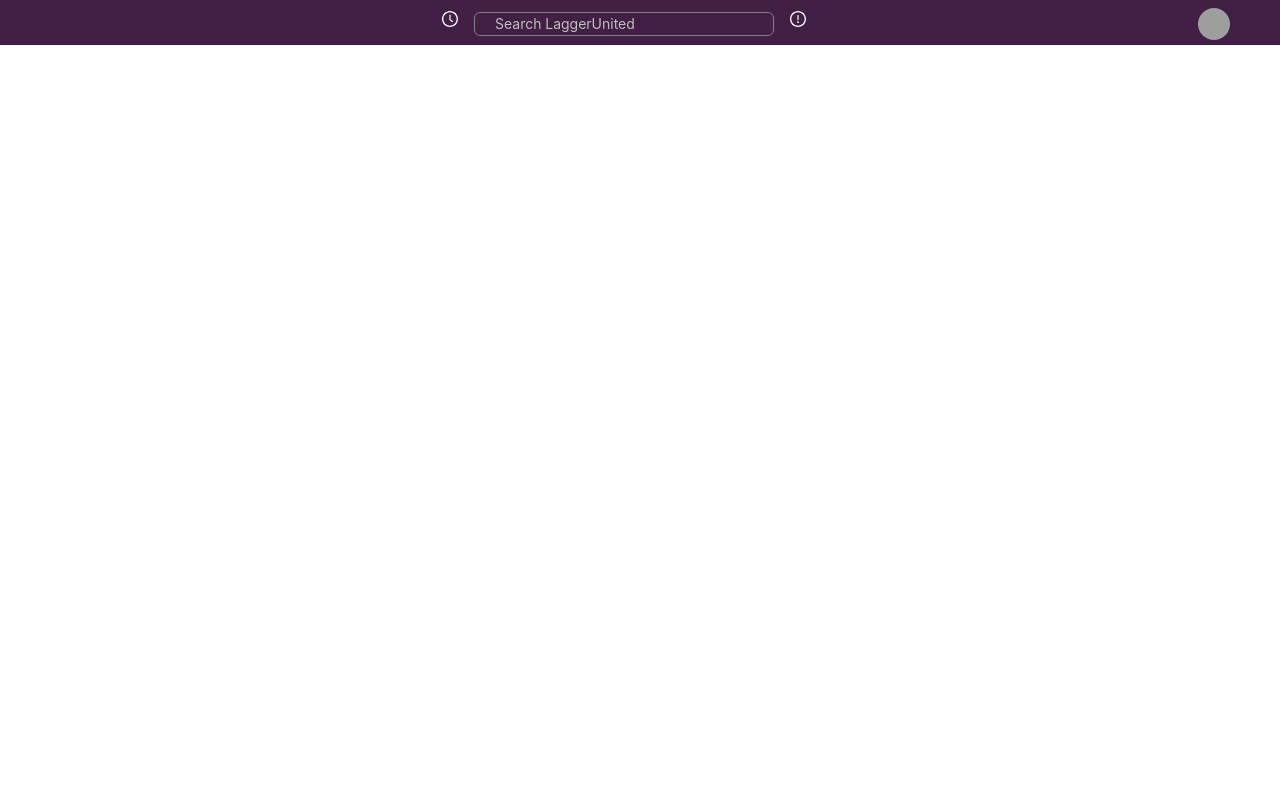
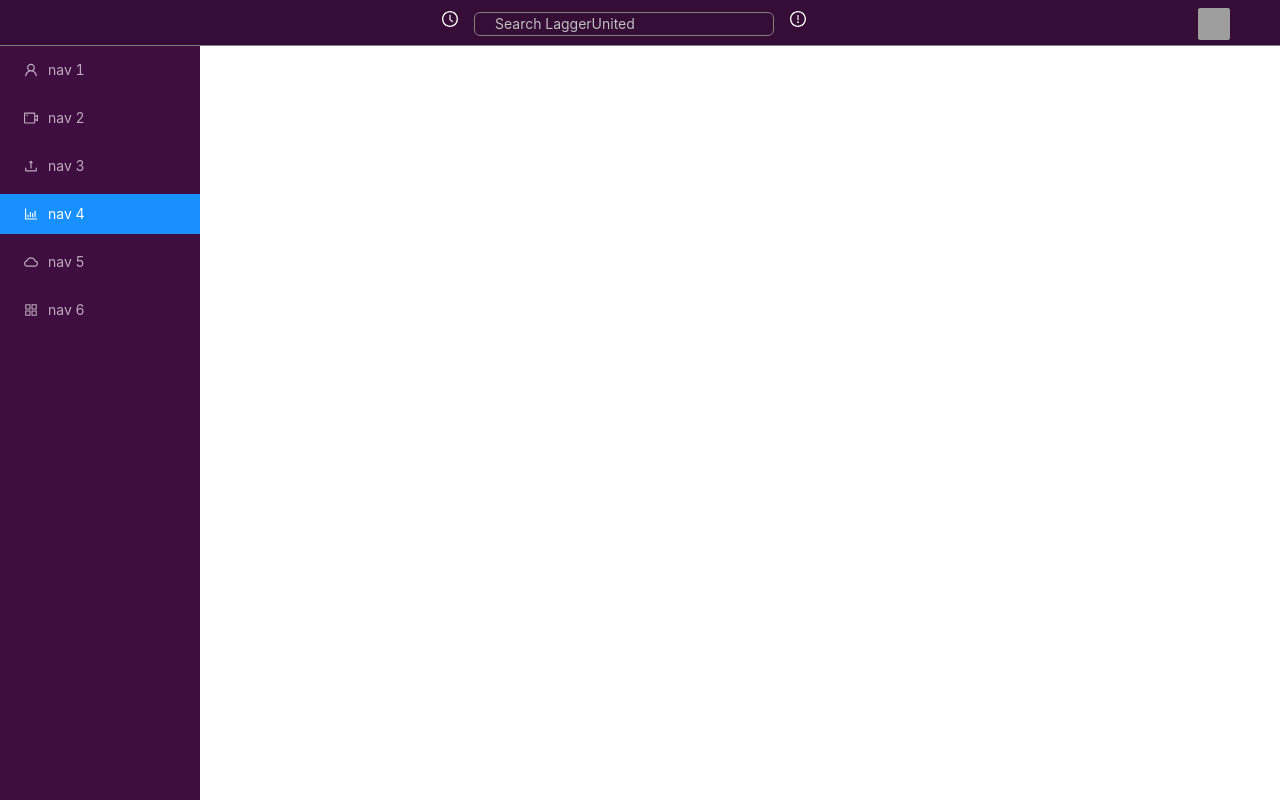
Before and after one commit to abdur-rakib/react-slack-clone, a React (Create React App) app: page / in a window 1280 px wide. Built offline with nearby package versions, Linux system fonts and the light colour scheme; grey boxes are pictures that could not be loaded.

Commit message:
added sidebar

```diff
--- a/src/App.css
+++ b/src/App.css
@@ -14,8 +14,8 @@ body {
   color: white;
   height: 46px;
   line-height: 42px;
-  border-bottom: 1px solid whitesmoke;
-  background-color: #421f44;
+  border-bottom: 1px solid gray;
+  background-color: #350d36;
   display: flex;
 }
 
@@ -30,7 +30,7 @@ body {
   color: gray;
   border: 1px solid gray;
   border-radius: 6px;
-  background-color: #421f44;
+  background-color: #350d36;
 }
 
 .ant-input:focus,
@@ -41,7 +41,18 @@ body {
 
 .header__rightIcon {
   margin-top: -7px !important;
+  cursor: pointer;
 }
 .header__leftIcon {
   margin-top: -7px !important;
+  cursor: pointer;
 }
+
+/* Sidebar */
+.ant-layout-sider {
+  background-color: #3f0e40;
+  /* margin-top: -1px; */
+}
+.ant-menu-dark.ant-menu-inline {
+  background-color: #3f0e40;
+}
--- a/src/App.js
+++ b/src/App.js
@@ -1,11 +1,18 @@
 import React from "react";
 import "./App.css";
 import Head from "./Component/Header/Head";
+import SideBar from "./Component/Sidebar/SideBar";
+import { Layout } from "antd";
 
 const App = () => {
   return (
     <div>
       <Head />
+      <div className="app__body">
+        <Layout>
+          <SideBar />
+        </Layout>
+      </div>
     </div>
   );
 };
--- a/src/Component/Header/Head.js
+++ b/src/Component/Header/Head.js
@@ -1,9 +1,8 @@
 import React from "react";
-import { Layout, AutoComplete, Input } from "antd";
+import { Layout, AutoComplete, Input, Tooltip } from "antd";
 import {
   ClockCircleOutlined,
   ExclamationCircleOutlined,
-  SearchOutlined,
 } from "@ant-design/icons";
 import Avatar from "antd/lib/avatar/avatar";
 const { Header } = Layout;
@@ -13,7 +12,9 @@ const Head = () => {
     <Header className="">
       <div className="header">
         <div className="header__leftIcon mx-2">
-          <ClockCircleOutlined />
+          <Tooltip placement="bottom" title="History">
+            <ClockCircleOutlined />
+          </Tooltip>
         </div>
         <div className="header__search mx-2">
           {/* <SearchOutlined /> */}
@@ -28,10 +29,14 @@ const Head = () => {
           </AutoComplete>
         </div>
         <div className="header__rightIcon mx-2">
-          <ExclamationCircleOutlined />
+          <Tooltip placement="bottom" title="Help">
+            <ExclamationCircleOutlined />
+          </Tooltip>
         </div>
       </div>
       <Avatar
+        shape="square"
+        dot
         src="https://zos.alipayobjects.com/rmsportal/ODTLcjxAfvqbxHnVXCYX.png"
         className="mt-2"
       />
--- /dev/null
+++ b/src/Component/Sidebar/SideBar.js
@@ -0,0 +1,49 @@
+import React from "react";
+import { Layout, Menu } from "antd";
+
+import {
+  AppstoreOutlined,
+  BarChartOutlined,
+  CloudOutlined,
+  UserOutlined,
+  UploadOutlined,
+  VideoCameraOutlined,
+} from "@ant-design/icons";
+
+const { Sider } = Layout;
+const SideBar = () => {
+  return (
+    <Sider
+      style={{
+        overflow: "auto",
+        height: "100vh",
+        position: "fixed",
+        left: 0,
+      }}
+    >
+      <div className="logo" />
+      <Menu theme="dark" mode="inline" defaultSelectedKeys={["4"]}>
+        <Menu.Item key="1" icon={<UserOutlined />}>
+          nav 1
+        </Menu.Item>
+        <Menu.Item key="2" icon={<VideoCameraOutlined />}>
+          nav 2
+        </Menu.Item>
+        <Menu.Item key="3" icon={<UploadOutlined />}>
+          nav 3
+        </Menu.Item>
+        <Menu.Item key="4" icon={<BarChartOutlined />}>
+          nav 4
+        </Menu.Item>
+        <Menu.Item key="5" icon={<CloudOutlined />}>
+          nav 5
+        </Menu.Item>
+        <Menu.Item key="6" icon={<AppstoreOutlined />}>
+          nav 6
+        </Menu.Item>
+      </Menu>
+    </Sider>
+  );
+};
+
+export default SideBar;
```
